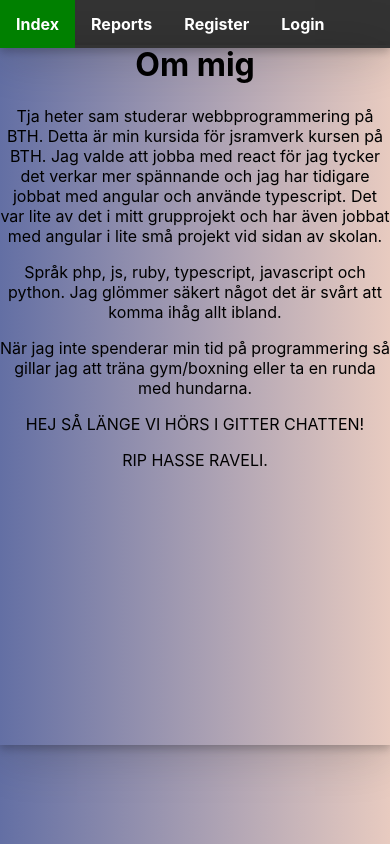
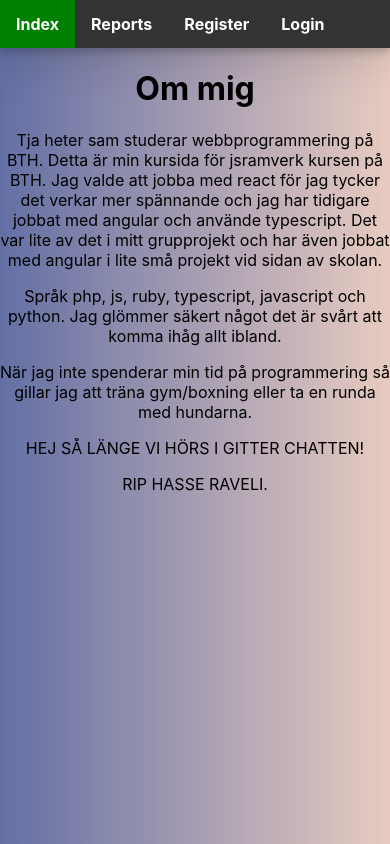
Before and after one commit to UnsinkableSam/me-application, a React (Create React App) app: page / in a window 390 px wide. Built offline with nearby package versions, Linux system fonts and the light colour scheme; no server answers.

Commit message:
design shadow

```diff
--- a/src/App.css
+++ b/src/App.css
@@ -97,12 +97,11 @@ a {
   }
 
   .index {
-    margin-top: -1.5rem;
+
     min-height: 700px;
   }
 
   .index div {
-    margin-top: 2%;
     width: 50%;
     float: left;
   }
@@ -117,8 +116,8 @@ a {
   }
 
   .index {
-    margin-top: -1.5rem;
     min-height: 700px;
+    box-shadow: none;
   }
 
   .index div {
```
